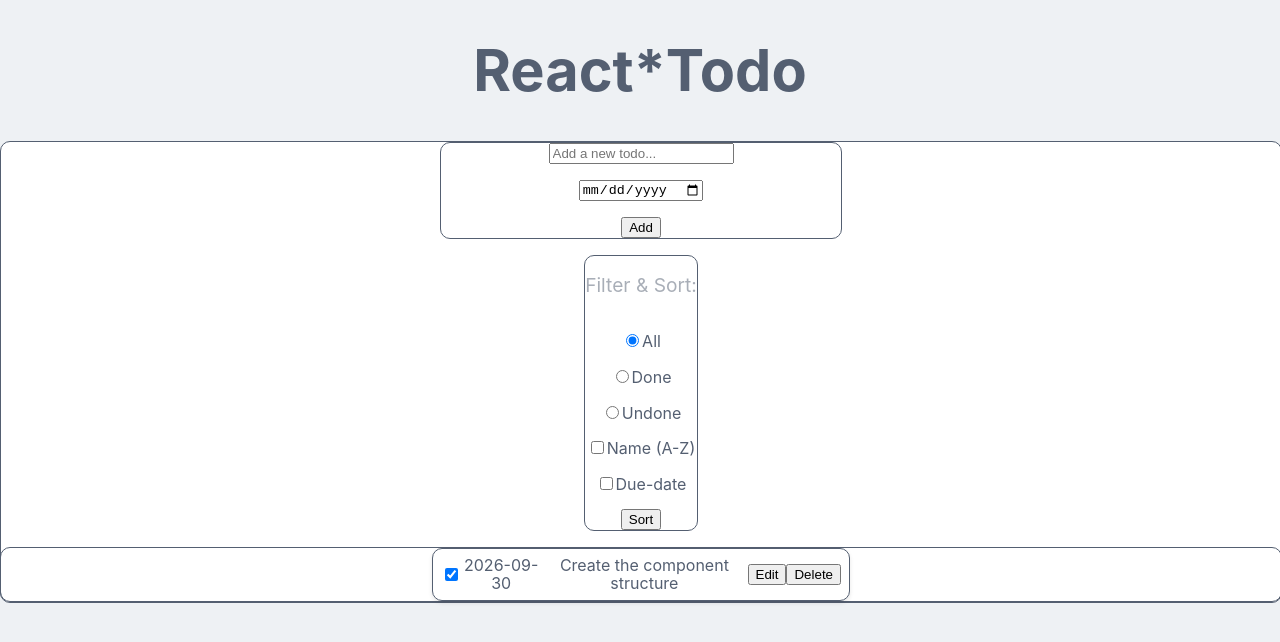
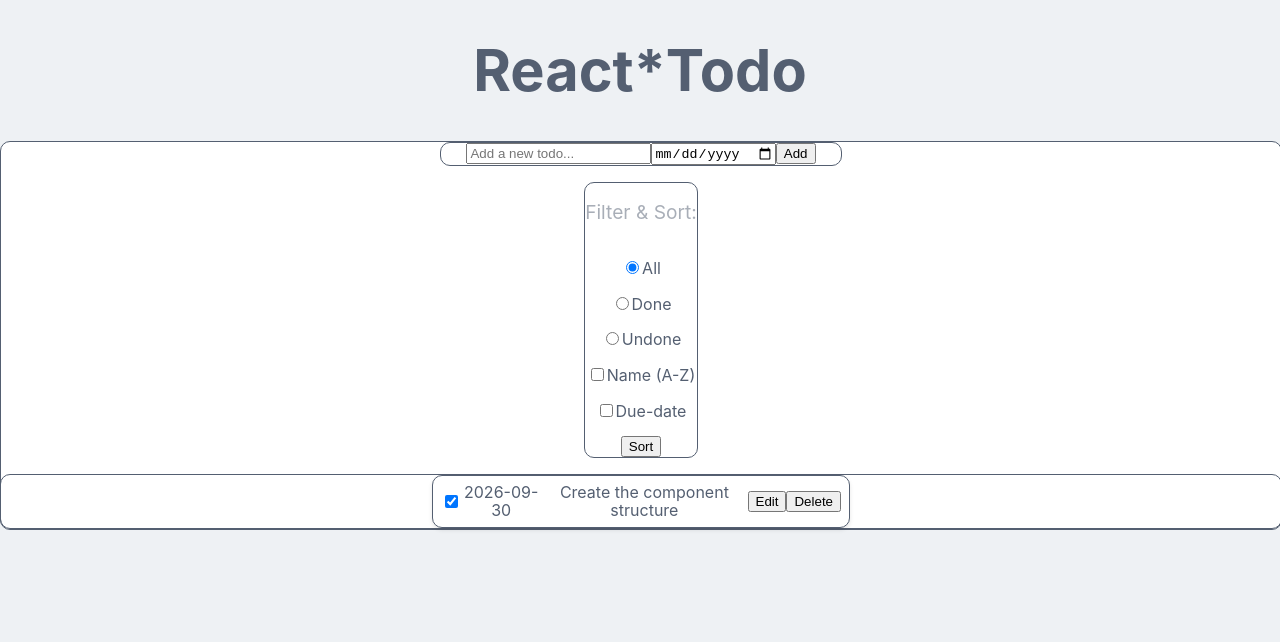
Before and after one commit to Zetsukae/react-todo, a React app: page / in a window 1280 px wide. Shown: the top 642 px of the page. Built offline with nearby package versions, Linux system fonts and the light colour scheme; the HTML template or start-up script is replaced by a standard one.

Commit message:
feat: add form inside section for UX
Co-authored-by: VladysalvGreat <143928231+WanderVafla@users.noreply.github.com>

```diff
--- a/src/components/TodoInputs.tsx
+++ b/src/components/TodoInputs.tsx
@@ -1,9 +1,11 @@
 const TodoInputs = () => {
     return (
         <section className="todo-inputs">
-            <input type="text" placeholder="Add a new todo..." />
-            <input type="date" />
-            <button className="add-button">Add</button>
+          <form>
+              <input type="text" placeholder="Add a new todo..." />
+              <input type="date" />
+              <button type="submit" className="add-button">Add</button>
+              </form>
         </section>
     )
 }
```
